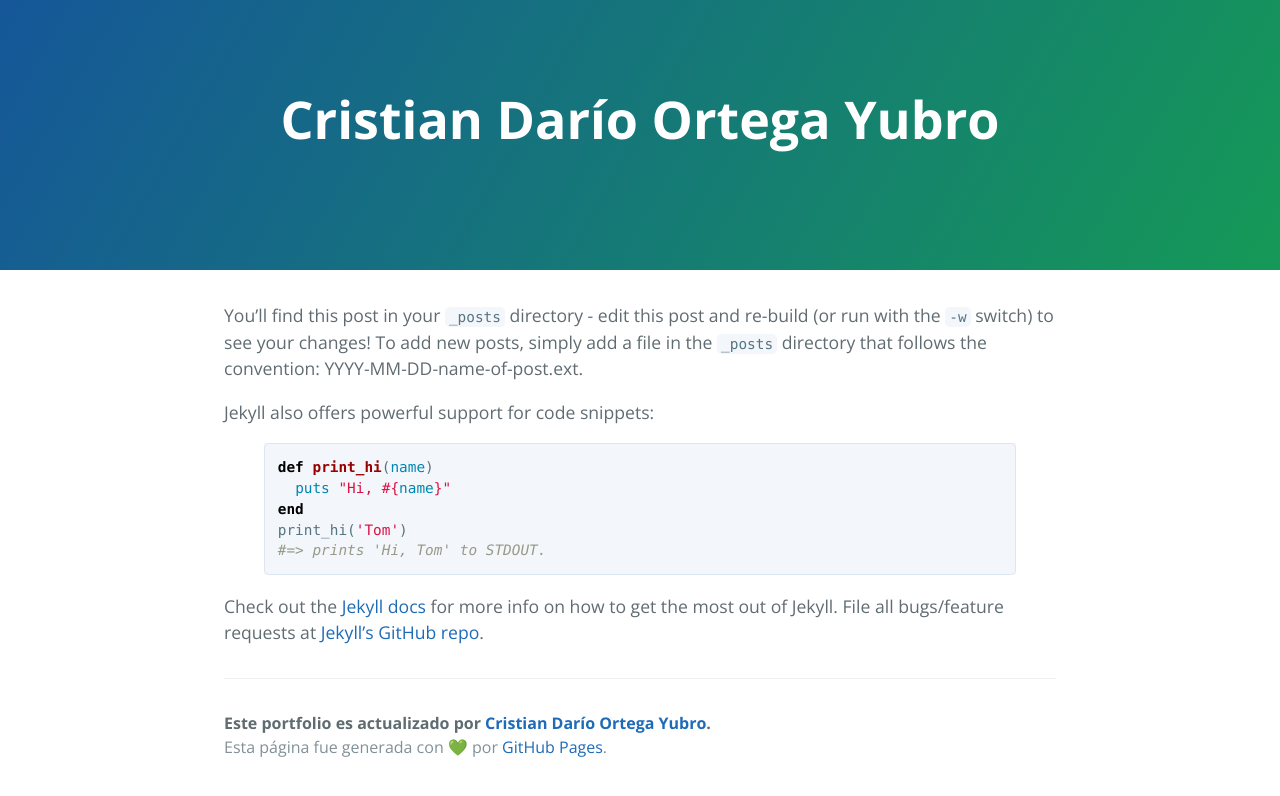
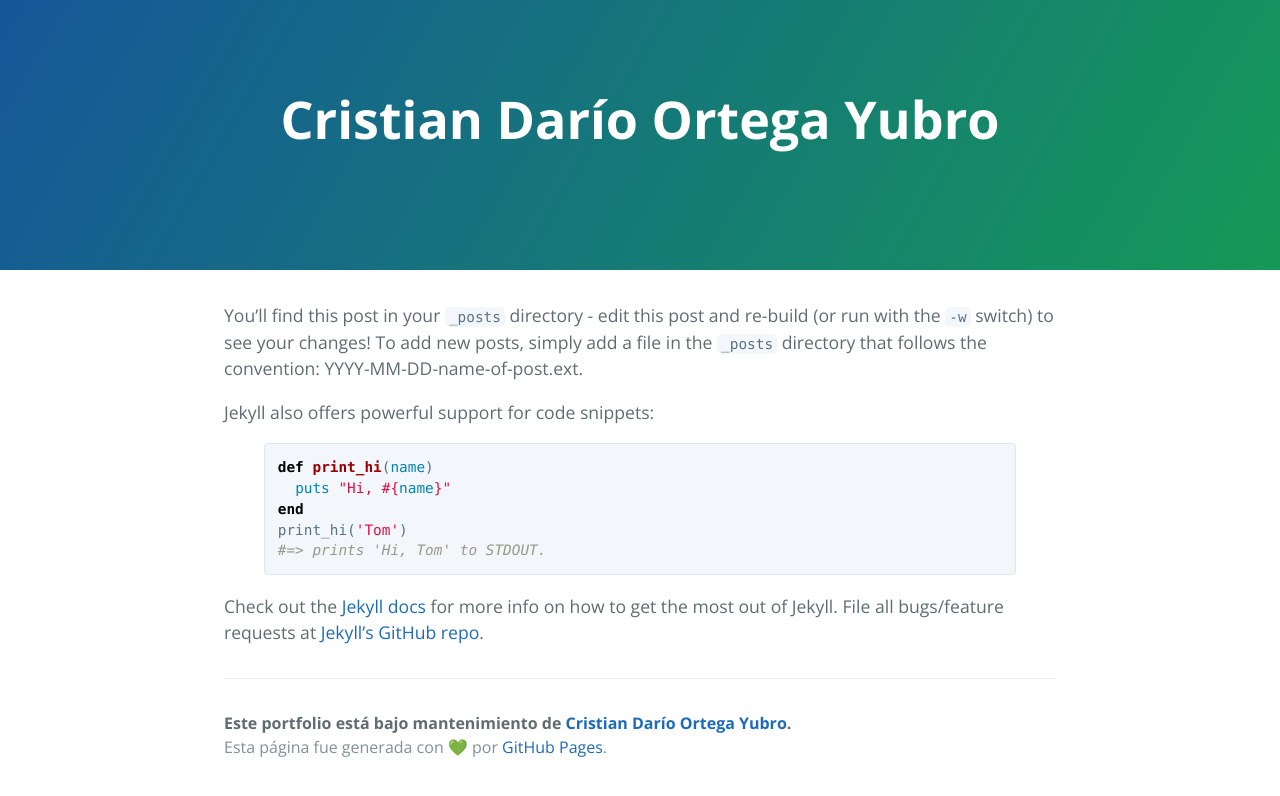
Before and after one commit to cristiandarioortegayubro/portfolio, a Jekyll site: the page built from _posts/2016-02-12-sample-content.markdown, in a window 1280 px wide. Shown: the top 796 px of the page. Built offline with Jekyll 4.4.1, drawn with Linux system fonts in a browser that asks for light colours.

Commit message:
Update page-footer.html

```diff
--- a/_includes/page-footer.html
+++ b/_includes/page-footer.html
@@ -1,4 +1,4 @@
 <footer class="site-footer">
-  <span class="site-footer-owner">Este portfolio es actualizado por <a href="{{ site.url }}">{{ site.title }}</a>.</span>
+  <span class="site-footer-owner">Este portfolio está bajo mantenimiento de <a href="{{ site.url }}">{{ site.title }}</a>.</span>
   <span class="site-footer-credits">Esta página fue generada con &#128154 por <a href="https://pages.github.com">GitHub Pages</a>.</span>
 </footer>
```
